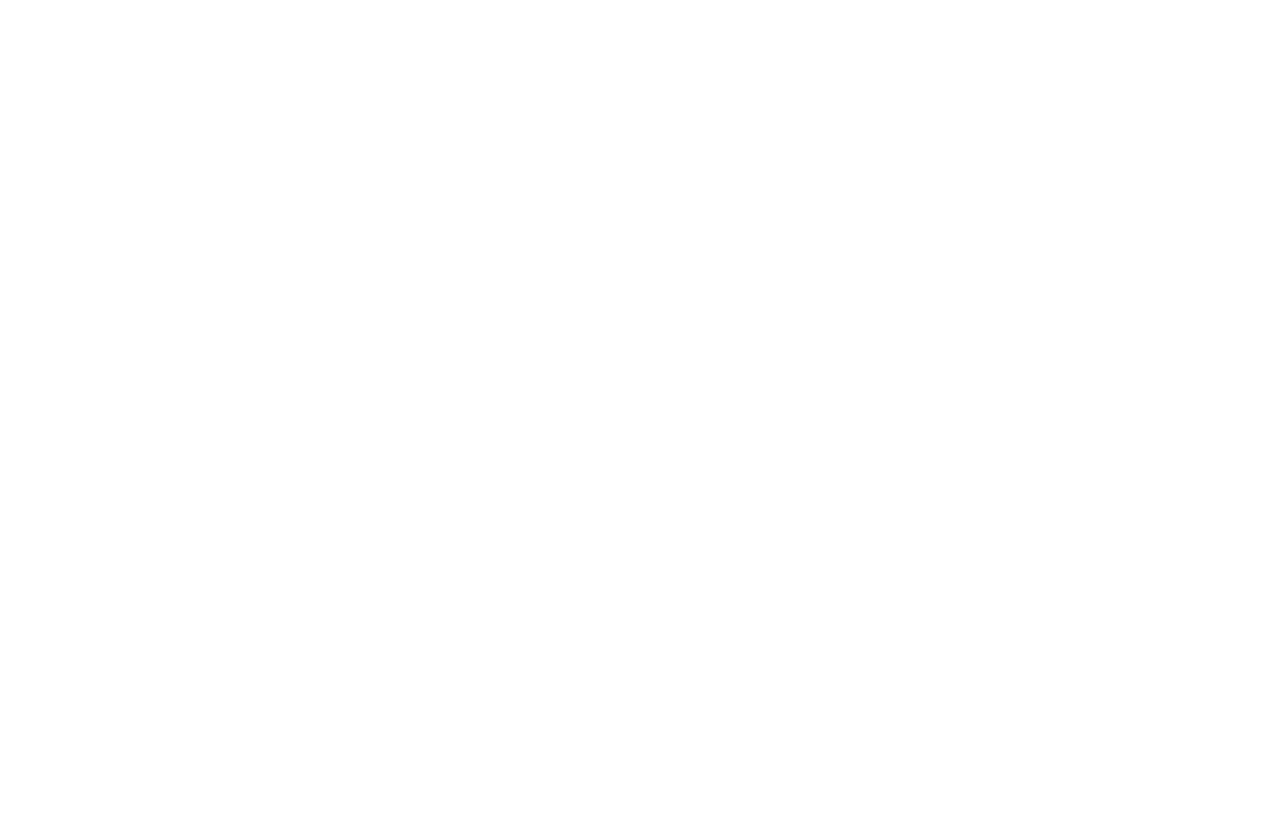
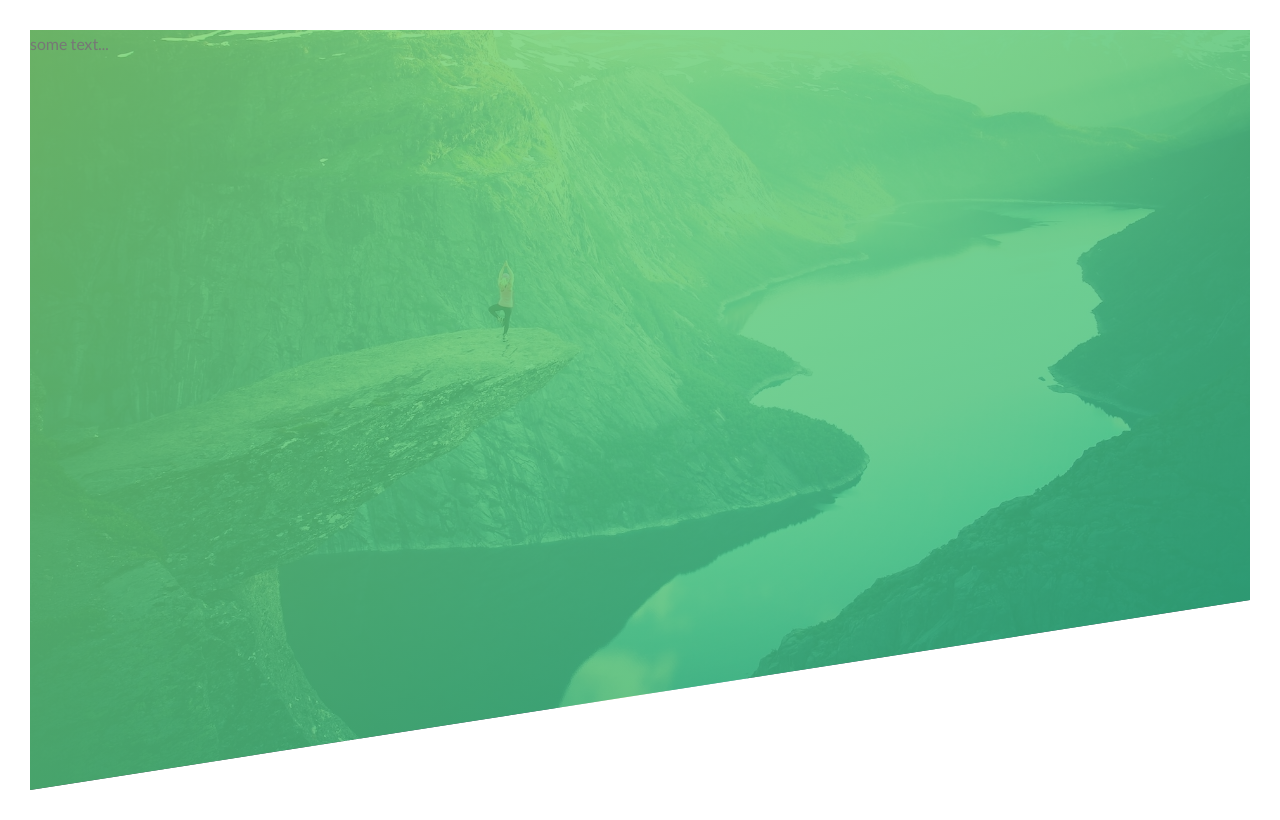
Before and after one commit to EnioAbrantes/advanced_CSS_SASS, a plain HTML site: page Natours/starter/index.html in a window 1280 px wide. Drawn offline with Linux system fonts and the light colour scheme; files that its build step writes are made by us from their sources.

Commit message:
Adding a new Image on the header with linear-gradient and polygon.

```diff
--- a/Natours/starter/css/style.css
+++ b/Natours/starter/css/style.css
@@ -6,3 +6,31 @@ Medium green: #55c57a
 Dark green: #28b485
 
 */
+
+*{
+    margin: 0;
+    padding: 0;
+    box-sizing: border-box;
+}
+
+body {
+    font-family: "Lato", sans-serif;
+    font-weight: 400;
+    font-size: 16px;
+    line-height: 1.7;
+    color: #777;
+    padding: 30px;
+}
+
+.header{
+    height: 95vh;
+    background-image: linear-gradient(
+        to right bottom,
+        #7ed56fce,
+        #28b485ce),
+        url(../img/hero.jpg);
+    background-size: cover;
+    background-position: top;
+
+    clip-path: polygon(0 0, 100% 0, 100% 75%, 0 100%)
+}
--- a/Natours/starter/index.html
+++ b/Natours/starter/index.html
@@ -13,7 +13,9 @@
         <title>Natours | Exciting tours for adventurous people</title>
     </head>
     <body>
-
+        <header class="header">
+            some text...
+        </header>
 
     </body>
 </html>
```
